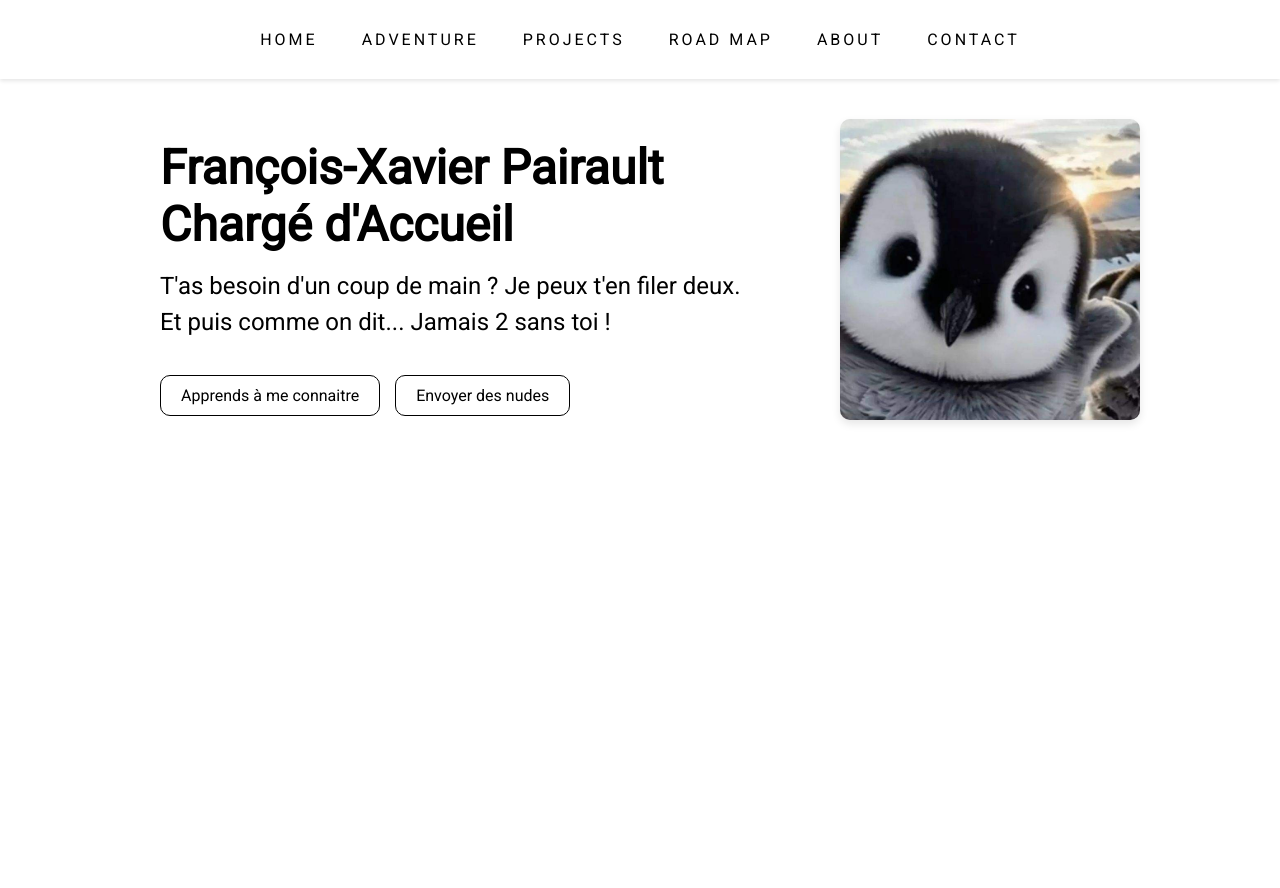
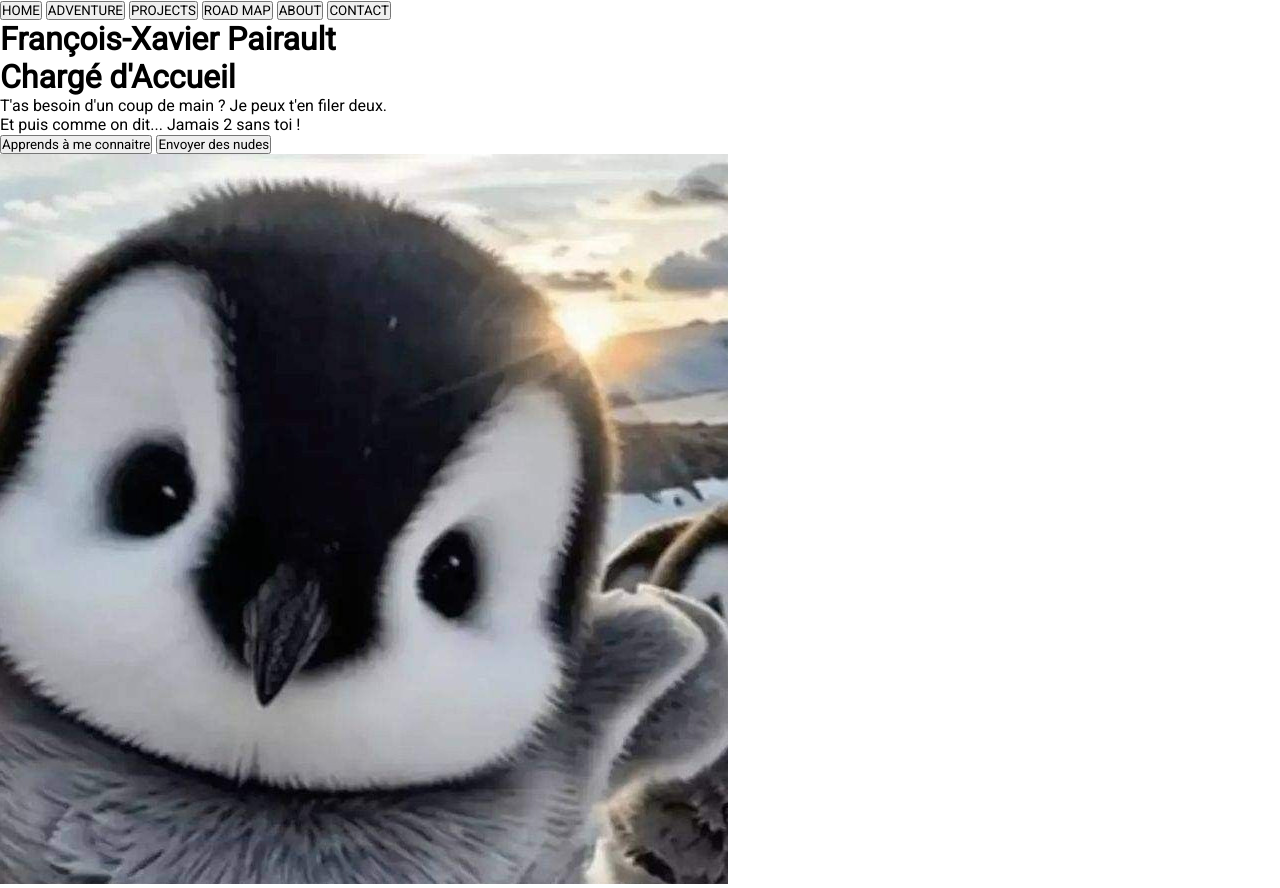
Before and after one commit to thefx3/mypage, a website built with webpack: page src/template.html in a window 1280 px wide. Before the commit the page ends 800 px from the top, so only its background shows below. Built offline with nearby package versions, Linux system fonts and the light colour scheme.

Commit message:
Eras all css styles

```diff
--- a/src/styles.css
+++ b/src/styles.css
@@ -1,149 +1,14 @@
-/* styles.css */
 :root {
   --primary-color: #ffffff;
   --secondary-color: #000000;
-  --font-family: "Roboto", "Arial";
-  --font-family-alt : "Opensans";
+  --font-family: "Roboto", "Arial", sans-serif;
+  --font-family-alt: "Open Sans", "Arial", sans-serif;
 }
 
+/* RESET */
 * {
   box-sizing: border-box;
   margin: 0;
   padding: 0;
   font-family: var(--font-family);
-
-  background-color: var(--primary-color)
 }
-
-body {
-  display: flex;
-  flex-direction: column;
-  align-items: center;
-  min-height: 100vh;
-}
-
-#header button {
-  border: none;
-  appearance: none;
-  padding: 10px 20px;
-  border-radius: 10px;
-  cursor: pointer;
-  font-size: 16px;
-  font-family: var(--font-family);
-  letter-spacing: 3px;
-
-  background-color: var(--primary-color);
-
-  &:hover {
-    background-color: var(--secondary-color);
-    color: var(--primary-color);
-    transition: background-color 0.8s ease;
-    text-shadow: var(--secondary-color) 1px 1px 2px;
-  }
-}
-
-#header {
-  width: 100%;
-  z-index: 1;
-  padding: 20px;
-  text-align: center;
-  box-shadow: 0 2px 4px rgba(0, 0, 0, 0.1);
-  margin-bottom: 20px;
-
-}
-
-#content{
-  display: grid;
-  grid-template-columns: 2fr 1fr;
-  flex-flow: row wrap;
-  justify-content: center;
-  margin: 0 10vh;
-  min-width: 1000px;
-  max-height: min-content;
-  padding: 20px 0;
-
-  & .left-container {
-    font-size: x-large;
-
-      & .content-left {
-        display: flex;
-        flex-direction: column;
-        align-items: start;
-        padding: 20px 20px 0 20px;
-        gap: 15px;
-
-        & .subtitle {
-          line-height: 1.5;
-        }
-
-        .btn-container {
-          margin-top: 20px;
-          width: 100%;
-          display: flex;
-          justify-content: start;
-          gap: 15px;
-
-          & .btn {
-            border: 1px solid var(--secondary-color);
-            appearance: none;
-            padding: 10px 20px;
-            border-radius: 10px;
-            cursor: pointer;
-            font-size: 16px;
-
-            &:hover {
-              background-color: var(--secondary-color);
-              color: var(--primary-color);
-              transition: background-color 1s ease;
-              border: none;
-            }
-          }
-        }
-      }
-  }
-
-
-  & .right-container {
-    display: flex;
-    justify-content: end;
-    align-items: center;
-
-    & img {
-      max-width: 300px;
-      border-radius: 10px;
-      box-shadow: 0 4px 8px rgba(0, 0, 0, 0.1);
-    }
-  }
-
-
-}
-
-@media (max-width: 1000px) {
-  #content {
-    grid-template-columns: 1fr; /* une seule colonne */
-    text-align: center;
-    justify-content: center;
-  }
-
-  #content .left-container {
-    display: flex;
-    flex-direction: column;
-    align-items: center; /* centre le texte */
-    justify-content: center;
-    padding: 20px;
-  }
-
-  #content .btn-container {
-    justify-content: center; /* centre les boutons */
-  }
-
-  #content .right-container {
-    justify-content: center;
-    margin-top: 20px; /* espace au-dessus de l’image */
-  }
-
-  #content .right-container img {
-    width: 100%;        /* occupe toute la largeur dispo */
-    max-width: 400px;   /* limite pour éviter une image trop grande */
-  }
-}
--- a/src/template.html
+++ b/src/template.html
@@ -5,33 +5,35 @@
   <meta name="viewport" content="width=device-width, initial-scale=1.0">
   <title>My Page</title>
   <link href="https://fonts.googleapis.com/css2?family=Roboto&family=Open+Sans&display=swap" rel="stylesheet">
+  <link rel="stylesheet" href="styles.css">
 </head>
 
 <body>
-    <div id="header">
+  <!-- HEADER -->
+  <header id="header">
+    <nav class="header-container">
+      <button class="header-btn" data-filter="home">HOME</button>
+      <button class="header-btn" data-filter="adventure">ADVENTURE</button>
+      <button class="header-btn" data-filter="projects">PROJECTS</button>
+      <button class="header-btn" id="private" data-filter="roadmap">ROAD MAP</button>
+      <button class="header-btn" data-filter="about">ABOUT</button>
+      <button class="header-btn" data-filter="contact">CONTACT</button>
+    </nav>
+  </header>
 
-        <div class="header-container">
-            <button class="header" data-filter="home">HOME</button>
-            <button class="header" data-filter="adventure">ADVENTURE</button>
-            <button class="header" data-filter="projects">PROJECTS</button>
-            <button class="header"id="private" data-filter="Road Map">ROAD MAP</button>
-            <button class="header" data-filter="about">ABOUT</button>
-            <button class="header" data-filter="contact">CONTACT</button>
-        </div>
-    </div>
-
-
-
-    <div id="content">
-
-        <div class="content left-container">
+  <!-- CONTENT -->
+  <main id="content">
+    <div class="left-container">
       <div class="content-left">
         <div class="title">
           <h1>François-Xavier Pairault</h1>
           <h1>Chargé d'Accueil</h1>
         </div>
 
-                <p class="subtitle">T'as besoin d'un coup de main ? Je peux t'en filer deux. <br> Et puis comme on dit... Jamais 2 sans toi !</p>
+        <p class="subtitle">
+          T'as besoin d'un coup de main ? Je peux t'en filer deux. <br>
+          Et puis comme on dit... Jamais 2 sans toi !
+        </p>
 
         <div class="btn-container">
           <button class="btn">Apprends à me connaitre</button>
@@ -40,18 +42,13 @@
       </div>
     </div>
 
-        <div class="content right-container">
+    <div class="right-container">
       <img src="images/pinguin.jpg" alt="Photo de François-Xavier Pairault">
     </div>
+  </main>
 
-        <div class = "content-2">
-
-        </div>
-
-
-    </div>
-
-    <div id="footer">
+  <footer id="footer">
+    <!-- Footer content -->
+  </footer>
 </body>
-
 </html>
```
Lines whose indentation alone changed are shown as unchanged.
